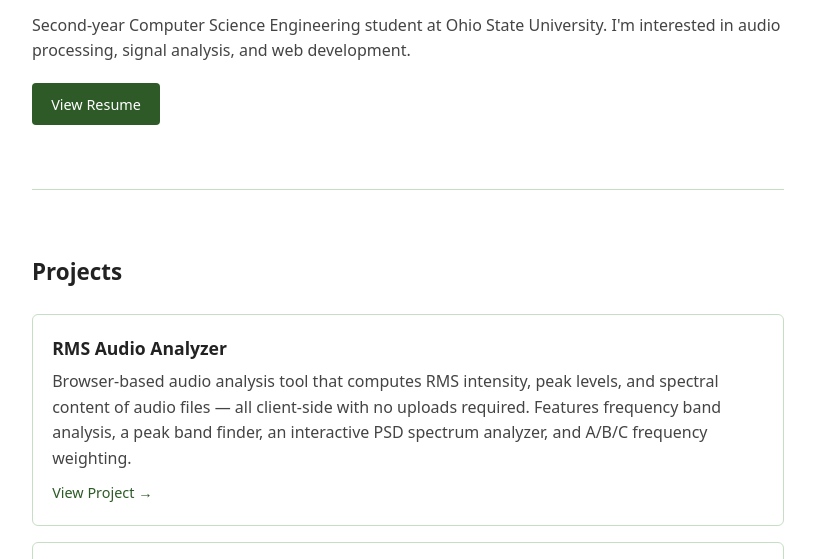
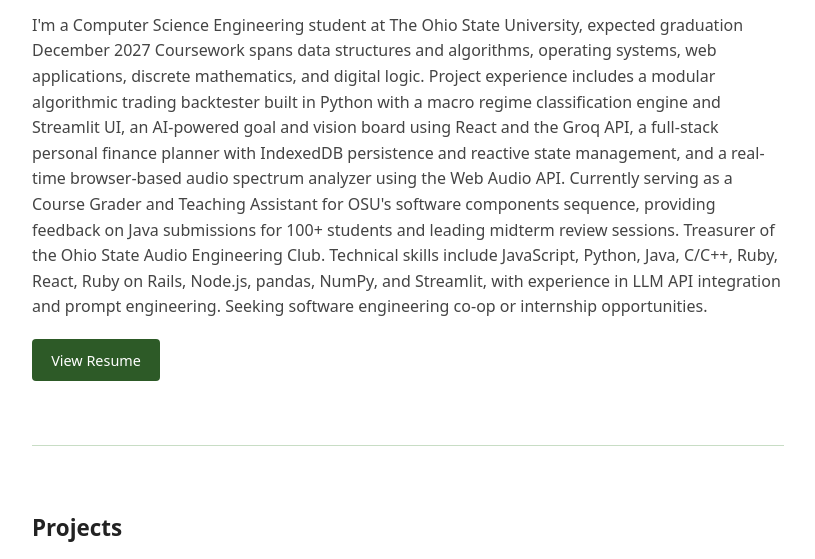
Before and after one commit to EvanCornell/EvanCornell, a plain HTML site: page index.html in a window 1280 px wide. Shown: the part 177-736 px from the top of the page, without its empty margins (232-1047 px from the left). Drawn offline with Linux system fonts and the light colour scheme.

Commit message:
Updated description

```diff
--- a/index.html
+++ b/index.html
@@ -40,7 +40,15 @@
 <main>
     <section id="about">
         <h1>Hi, I'm Evan</h1>
-        <p>Second-year Computer Science Engineering student at Ohio State University. I'm interested in audio processing, signal analysis, and web development.</p>
+        <p>I'm a Computer Science Engineering student at The Ohio State University, expected graduation December 2027 Coursework spans data structures and algorithms, operating systems, web applications, discrete mathematics, and digital logic.
+
+            Project experience includes a modular algorithmic trading backtester built in Python with a macro regime classification engine and Streamlit UI, an AI-powered goal and vision board using React and the Groq API, a full-stack personal finance planner with IndexedDB persistence and reactive state management, and a real-time browser-based audio spectrum analyzer using the Web Audio API.
+
+            Currently serving as a Course Grader and Teaching Assistant for OSU's software components sequence, providing feedback on Java submissions for 100+ students and leading midterm review sessions. Treasurer of the Ohio State Audio Engineering Club.
+
+            Technical skills include JavaScript, Python, Java, C/C++, Ruby, React, Ruby on Rails, Node.js, pandas, NumPy, and Streamlit, with experience in LLM API integration and prompt engineering.
+
+            Seeking software engineering co-op or internship opportunities.</p>
         <a href="resume.pdf" class="btn" target="_blank">View Resume</a>
     </section>
 
```
